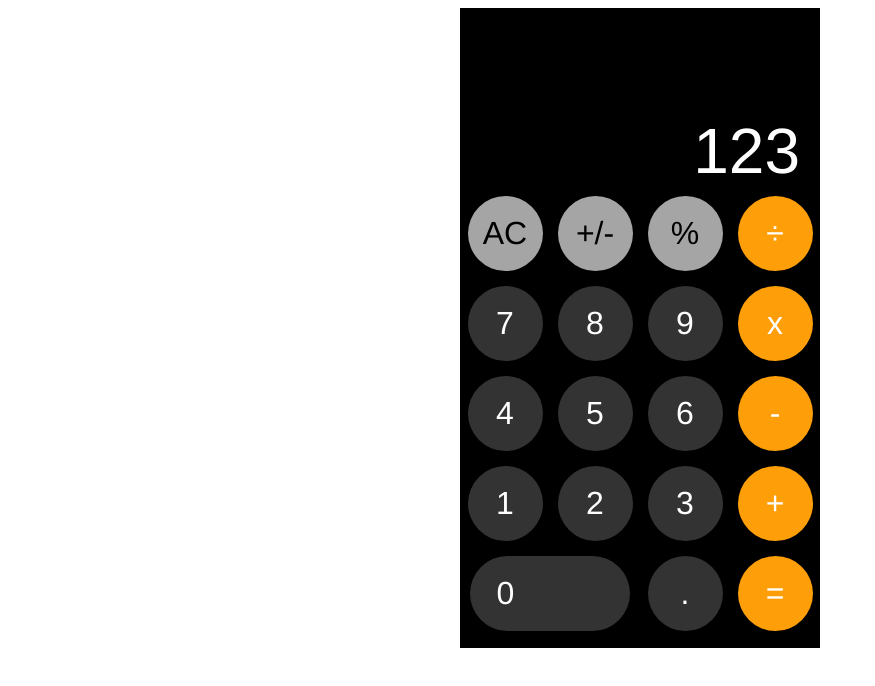
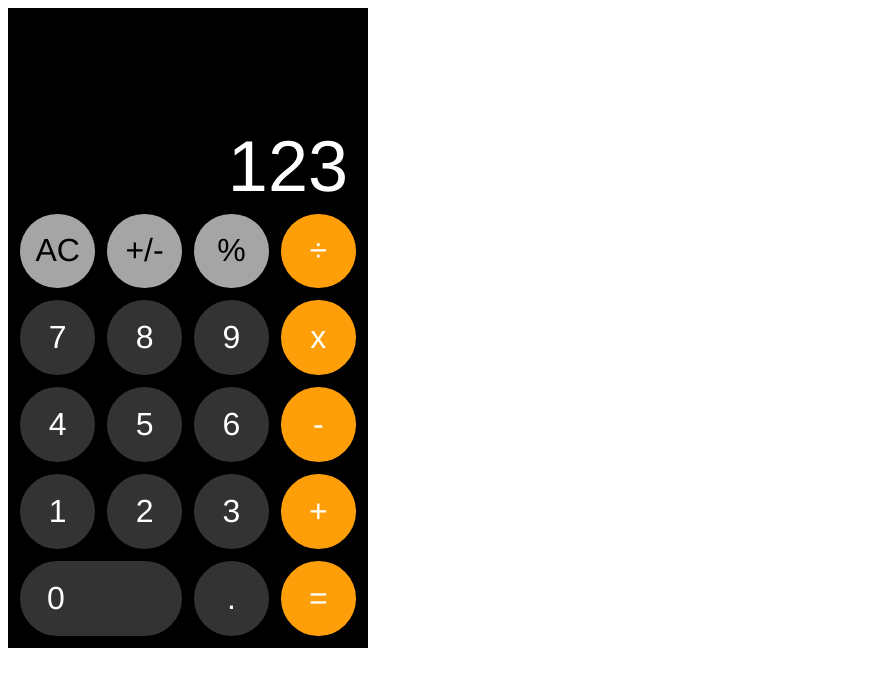
Before and after one commit to tasjen/calculator, a plain HTML site: page index.html in a window 1280 px wide. Shown: the whole page, without its empty margins (0-875 px from the left). Drawn offline with Linux system fonts and the light colour scheme.

Commit message:
Equalize edge-button gap and button-button gap

```diff
--- a/index.html
+++ b/index.html
@@ -10,26 +10,26 @@
   <body>
     <div id="iphone">
       <div id="display">123</div>
-      <div id="buttons">
-        <div id="clear-button"><div class="circle special">AC</div></div>
+      <div id="button-container">
+        <div id="clear-button" class="left-button"><div class="circle special">AC</div></div>
         <div id="sign"><div class="circle special">+/-</div></div>
         <div id="percent"><div class="circle special">%</div></div>
-        <div id="divide"><div class="circle operator">÷</div></div>
-        <div id="seven" ><div class="circle operand">7</div></div>
-        <div id="eight" ><div class="circle operand">8</div></div>
-        <div id="nine" ><div class="circle operand">9</div></div>
-        <div id="multiply"><div class="circle operator">x</div></div>
-        <div id="four"><div class="circle operand">4</div></div>
+        <div id="divide" class="right-button"><div class="circle operator">÷</div></div>
+        <div id="seven" class="left-button" ><div class="circle operand">7</div></div>
+        <div id="eight"><div class="circle operand">8</div></div>
+        <div id="nine"><div class="circle operand">9</div></div>
+        <div id="multiply" class="right-button"><div class="circle operator">x</div></div>
+        <div id="four" class="left-button"><div class="circle operand">4</div></div>
         <div id="five"><div class="circle operand">5</div></div>
         <div id="six"><div class="circle operand">6</div></div>
-        <div id="minus"><div class="circle operator">-</div></div>
-        <div id="one"><div class="circle operand">1</div></div>
+        <div id="minus" class="right-button"><div class="circle operator">-</div></div>
+        <div id="one" class="left-button"><div class="circle operand">1</div></div>
         <div id="two"><div class="circle operand">2</div></div>
         <div id="three"><div class="circle operand">3</div></div>
-        <div id="plus"><div class="circle operator">+</div></div>
-        <div id="zero"><div class="circle operand"><p>0</p></div></div>
-        <div id="dot"><div class="circle operand">.</div></div>
-        <div id="equal"><div class="circle operator">=</div></div>
+        <div id="plus" class="right-button"><div class="circle operator">+</div></div>
+        <div id="zero" class="left-button bottom-button"><div class="circle operand"><p>0</p></div></div>
+        <div id="dot" class="bottom-button"><div class="circle operand">.</div></div>
+        <div id="equal" class="right-button bottom-button"><div class="circle operator">=</div></div>
       </div>
     </div>
   </body>
--- a/styles.css
+++ b/styles.css
@@ -1,6 +1,6 @@
 body {
   display: flex;
-  justify-content: center;
+  justify-content: flex-start;
   align-items: center;
   font-family: Helvetica;
 }
@@ -18,46 +18,66 @@ body {
   justify-content: flex-end;
   align-items: flex-end;
   width: 360px;
-  height: 190px;
+  height: calc(640px - 5px*((2160 / 29) + (360 / 29)));
   color: white;
+  font-size: 72px;
   margin-left: -20px;
-  font-size: 64px;
 }
 
-#buttons {
+#button-container {
   display: flex;
   flex-wrap: wrap;
-  margin-bottom: 10px;
   font-size: 32px;
-
 }
 
-#buttons div {
-  width: 90px;
-  height: 90px;
+#button-container div {
+  width: calc((2160px / 29) + (360px / 29));
+  height: calc((2160px / 29) + (360px / 29));
   display: flex;
   justify-content: center;
   align-items: center;
 }
 
-#buttons div .circle{
-  width: 75px;
-  height: 75px;
-  border-top-left-radius: 37.5px;
-  border-bottom-left-radius: 37.5px;
-  border-top-right-radius: 37.5px;
-  border-bottom-right-radius: 37.5px;
+#button-container .left-button,
+#button-container .right-button {
+ width: calc((2160px / 29) + (540px / 29));
+ justify-content: flex-start;
 }
 
-#buttons #zero {
-  width: 180px;
-  display: flex;
+#button-container .left-button .circle {
+  margin-left: calc(360px / 29);
 }
 
-#buttons #zero .circle {
+#button-container .right-button .circle {
+  margin-left: calc(180px / 29);
+}
+
+#button-container .bottom-button {
+  height: calc((2160px / 29) + (540px / 29));
+  align-items: flex-start;
+}
+
+#button-container .bottom-button .circle {
+  margin-top: calc(180px / 29);
+}
+
+#button-container div .circle{
+  width: calc((2160px / 29));
+  height: calc((2160px / 29));
+  border-top-left-radius: calc(1080px / 29);
+  border-bottom-left-radius: calc(1080px / 29);
+  border-top-right-radius: calc(1080px / 29);
+  border-bottom-right-radius: calc(1080px / 29);
+}
+
+#button-container #zero {
+  width: calc(2*(2160px / 29) + 2.5*(360px / 29));
+}
+
+#button-container #zero .circle {
   display: flex;
   justify-content: flex-start;
-  width: 160px;
+  width: calc(2*(2160px / 29) + (360px / 29));
 }
 
 .circle p {
```
